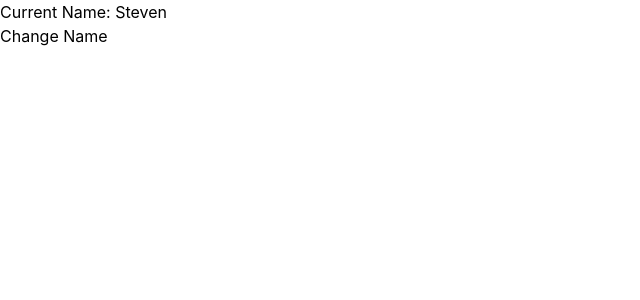
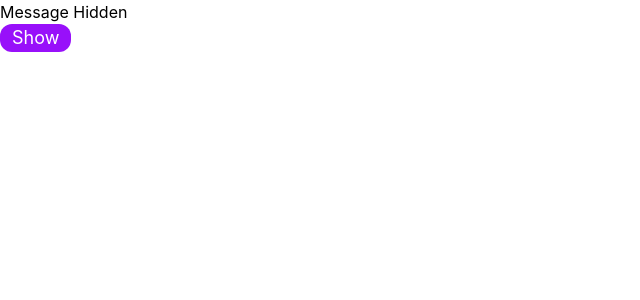
Before and after one commit to stevenklein123/React-Project, a React (Vite) app: page / in a window 1280 px wide. Shown: the top 300 px of the page, without its empty margins (0-640 px from the left). Built offline with nearby package versions, Linux system fonts and the light colour scheme.

Commit message:
Show/Hide toogle

```diff
--- a/src/App.jsx
+++ b/src/App.jsx
@@ -1,19 +1,20 @@
 import { useState } from "react";
 
+
 function App() {
-  const [name, setName] = useState("Steven");
 
-  const changeName = () => {
-    setName("React Developer");
-  };
+  const [showMessage, setShowMessage] = useState(false);
+
+  const toggleMessage = () => {
+    setShowMessage(!showMessage);
+  }
 
   return (
     <>
-      <h1>Current Name: {name}</h1>
+      <h1>{showMessage ? "Hello React" : "Message Hidden"}</h1>
+      <button className="bg-purple-600 text-white font-sans rounded-xl px-3 text-lg cursor-pointer " onClick={toggleMessage}> {
+      showMessage ? "Hide" : "Show"}</button>
 
-      <button onClick={changeName}>
-        Change Name
-      </button>
     </>
   );
 }
```
